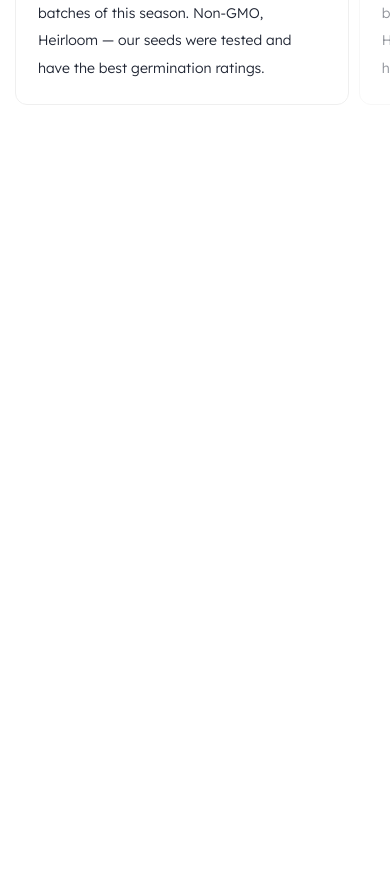
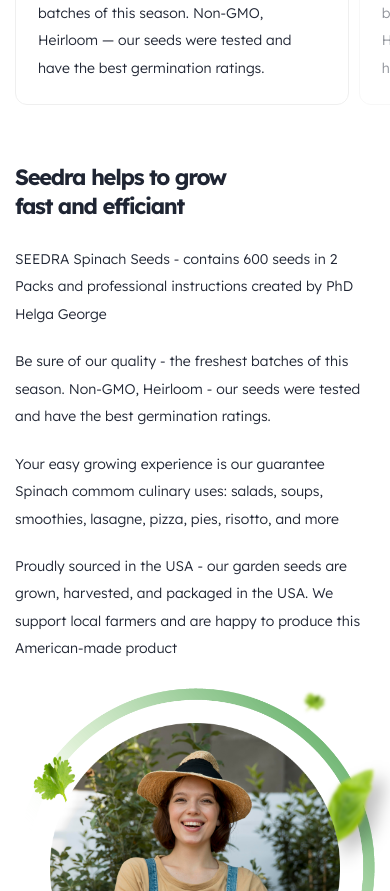
Before and after one commit to kolchinanyajs/seedra, a Next.js app: page / in a window 390 px wide. Shown: the part 2520-3411 px from the top of the page. Before the commit the page ends 2643 px from the top, so only its background shows below. Built offline with nearby package versions, Linux system fonts and the light colour scheme.

Commit message:
Help. Mobile

```diff
--- a/src/app/page.tsx
+++ b/src/app/page.tsx
@@ -14,13 +14,10 @@
         description="that always sprout and gardening supplies which never break"
         className="hero"
       />
-
       <Products />
       <Blog />
       <Feedback />
-      {/*
-
-      <Help /> */}
+      <Help />
     </main>
   );
 }
--- a/src/components/Help/page.module.scss
+++ b/src/components/Help/page.module.scss
@@ -1,25 +1,44 @@
 .help {
   overflow: hidden;
   padding-block: rem(138) rem(61);
+  @media (max-width: $tablet) {
+    padding-block: rem(40) rem(30);
+  }
   &__container {
     display: grid;
     align-items: center;
     gap: rem(160);
     grid-template-columns: repeat(2, 1fr);
+    @media (max-width: $tablet) {
+      display: flex;
+      flex-direction: column;
+      gap: rem(60);
+    }
   }
   &__title {
     margin-bottom: rem(30);
+    @media (max-width: $tablet) {
+      max-width: 70%;
+      margin-bottom: rem(25);
+    }
   }
   &__text {
     display: flex;
     flex-direction: column;
     gap: rem(28);
+    @media (max-width: $tablet) {
+      gap: rem(20);
+    }
   }
   &__image-decor {
     --size: #{rem(466)};
     position: relative;
-    width: var(--size);
-    height: var(--size);
+    aspect-ratio: 466 / 466;
+    width: 100%;
+    @media (max-width: $tablet) {
+      aspect-ratio: 284 / 284;
+      width: calc(284 / 352 * 100%);
+    }
     &::after {
       content: "";
       position: absolute;
@@ -29,6 +48,13 @@
       height: rem(579);
       background: url("/help-decor.png") no-repeat 0 0 / contain;
       z-index: -1;
+      @media (max-width: $tablet) {
+        top: calc(-50 / 352 * 100%);
+        left: calc(-40 / 352 * 100%);
+        width: calc(410 / 270 * 100%);
+        height: calc(350 / 270 * 100%);
+        background: url("/help-decor-mobile.png") no-repeat 0 0 / contain;
+      }
     }
   }
 }
```
Also changed, not shown: public/help-decor-mobile.png (added).
